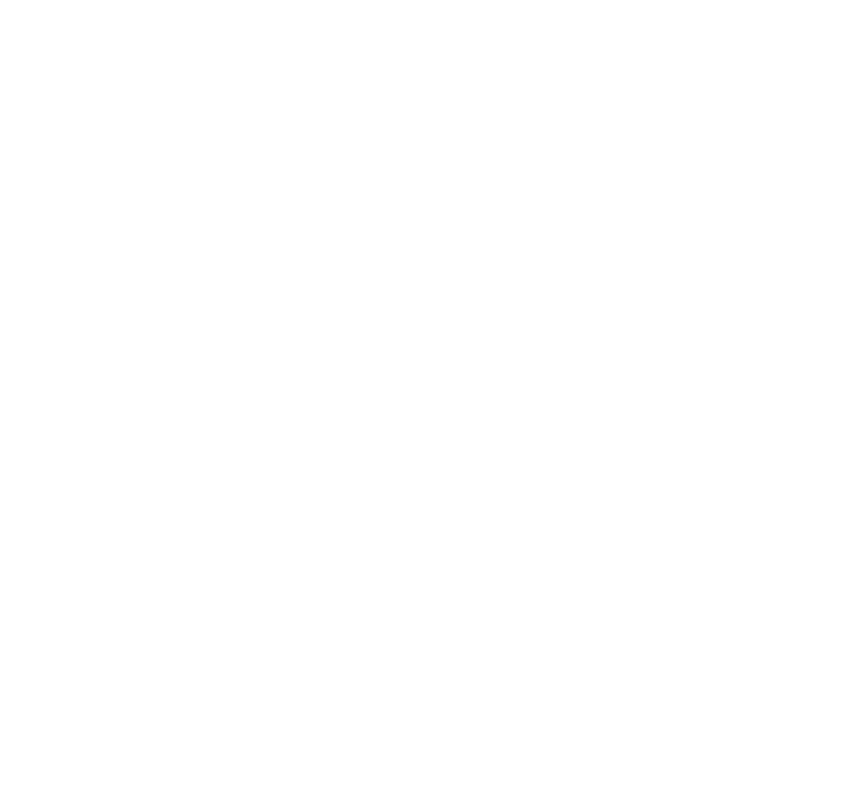
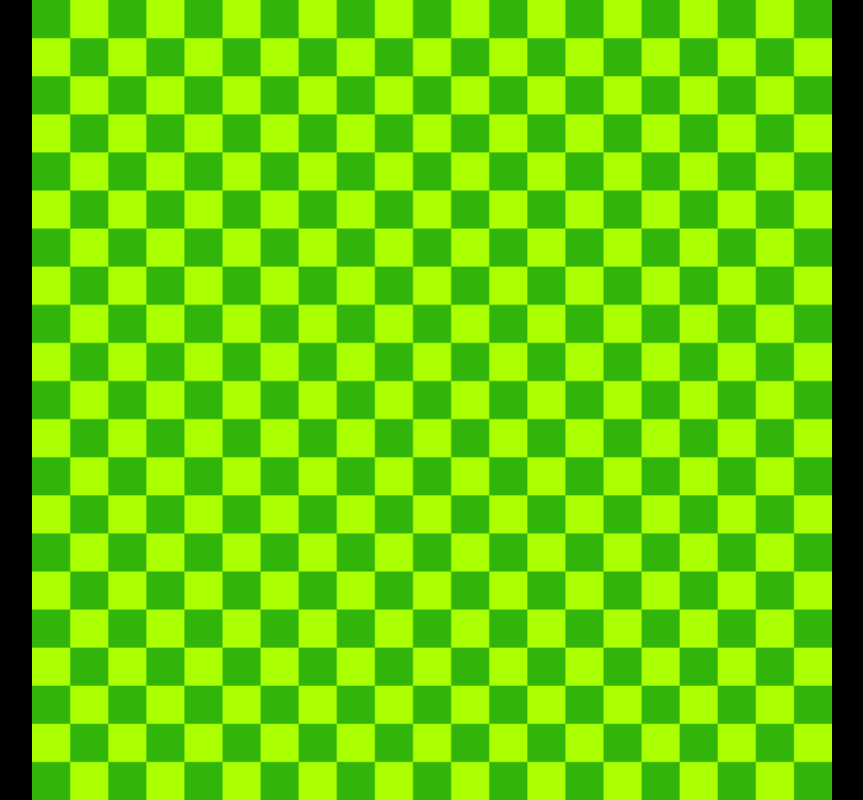
Before and after one commit to Downeyn21/snake2, a plain HTML site: page index.html in a window 1280 px wide. Shown: the whole page, without its empty margins (208-1071 px from the left). Drawn offline with Linux system fonts and the light colour scheme.

Commit message:
created grid

```diff
--- a/index.html
+++ b/index.html
@@ -8,6 +8,6 @@
     <script src="source/game.js" defer type="module"></script>
 </head>
 <body>
-    <canvas></canvas>
+    <canvas id="gameBoard" height="525" width="525"></canvas>
 </body>
 </html>
--- a/source/game.js
+++ b/source/game.js
@@ -0,0 +1,3 @@
+import { draw as drawCanvas } from "./grid.js";
+
+window.addEventListener('load', drawCanvas)
--- /dev/null
+++ b/source/grid.js
@@ -0,0 +1,33 @@
+export function draw() {
+    const canvas = document.getElementById('gameBoard')
+
+    if(canvas.getContext) {
+        const ctx = canvas.getContext('2d')
+
+        let x = 0
+        let y = 0
+
+        for( let i = 21; i > 0; i--) {
+            for( let i = 11; i > 0; i--) {
+                ctx.fillStyle = "rgb(50, 181, 11)"
+                ctx.fillRect(x, y, 25, 25 )
+                x += 25
+                ctx.fillStyle = "rgb(170, 255, 0)"
+                ctx.fillRect(x, y, 25, 25 )
+                x += 25
+            }
+            y += 25
+            x = 0
+            for( let i = 11; i > 0; i--) {
+                ctx.fillStyle = "rgb(170, 255, 0)"
+                ctx.fillRect(x, y, 25, 25 )
+                x += 25
+                ctx.fillStyle = "rgb(50, 181, 11)"
+                ctx.fillRect(x, y, 25, 25 )
+                x += 25
+            }
+            y += 25
+            x = 0
+        }
+    }
+}
--- a/style.css
+++ b/style.css
@@ -0,0 +1,22 @@
+body {
+    display: flex;
+    align-items: center;
+    justify-content: center;
+    height: 100vh;
+    width: 100vw;
+    margin: 0;
+    background-color: black;
+}
+
+#gameBoard {
+    height: 100vmin;
+    width: 100vmin;
+    margin: 0;
+}
+
+#snake {
+    background-color: black;
+    grid-row-start: 11;
+    grid-column-start: 11;
+    z-index: 2;
+}
```
